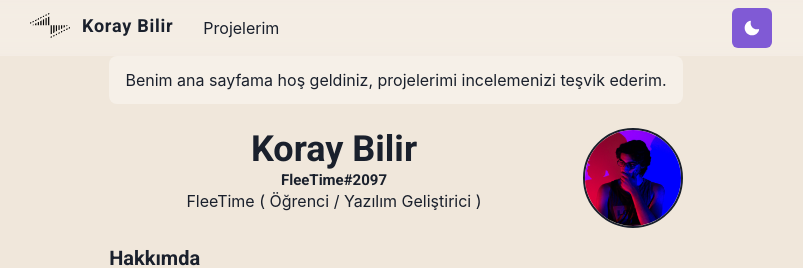
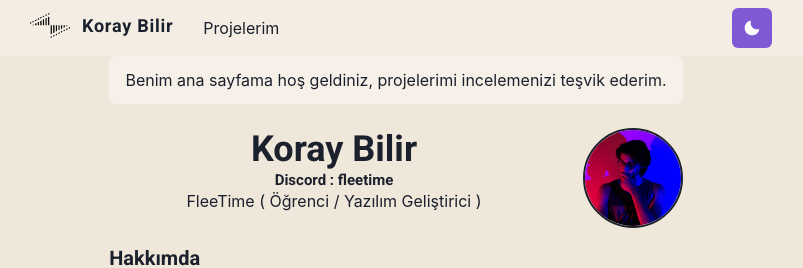
Before and after one commit to Flee-Time/homepage, a Next.js app: page / in a window 1280 px wide. Shown: the top 268 px of the page, without its empty margins (244-1047 px from the left). Built offline with nearby package versions, Linux system fonts and the light colour scheme.

Commit message:
updated discord username system change.

```diff
--- a/pages/index.js
+++ b/pages/index.js
@@ -21,7 +21,7 @@ const Home = () => {
                             Koray Bilir
                         </Heading>
                         <Heading as="h2" variant="page-title" color={useColorModeValue('#11111', '#7289DA')} fontSize={15} align="center">
-                            FleeTime#2097
+                            Discord : fleetime
                         </Heading>
                         <p align="center">
                             FleeTime ( Öğrenci / Yazılım Geliştirici )
```
